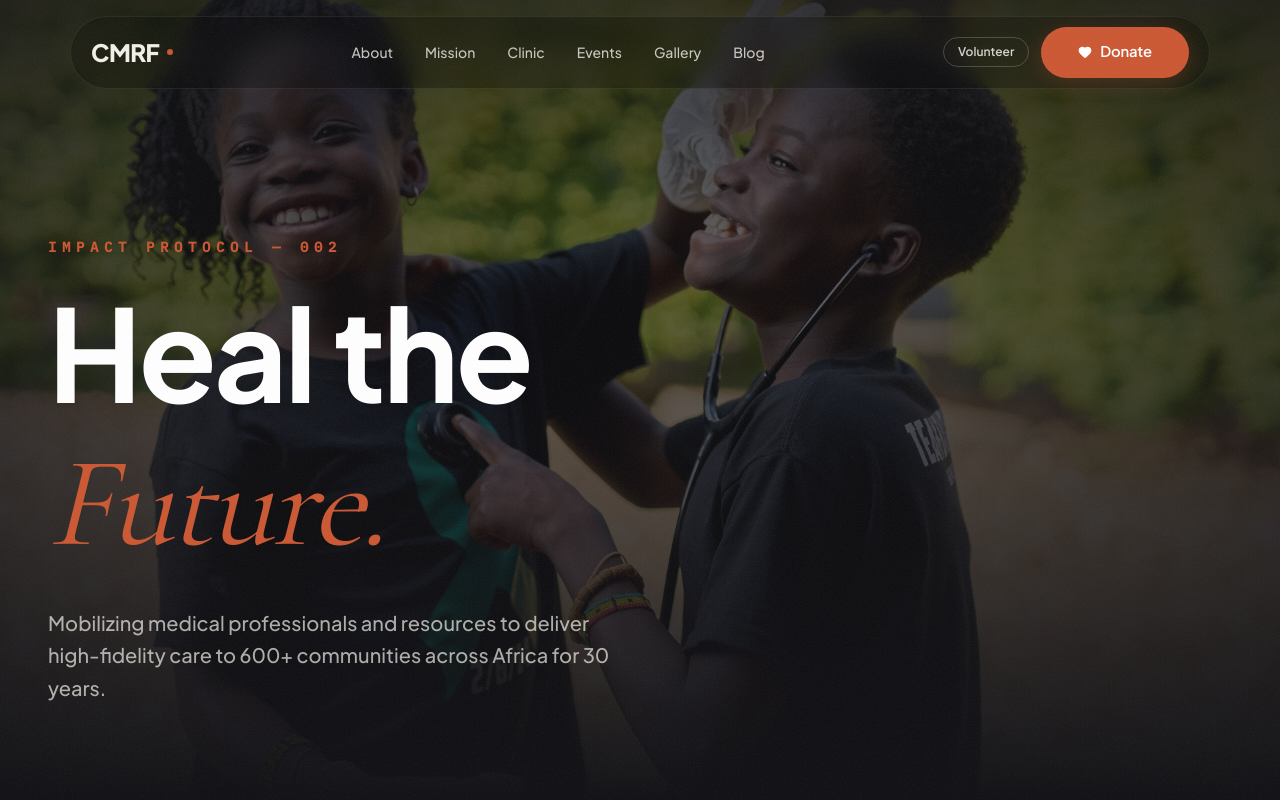
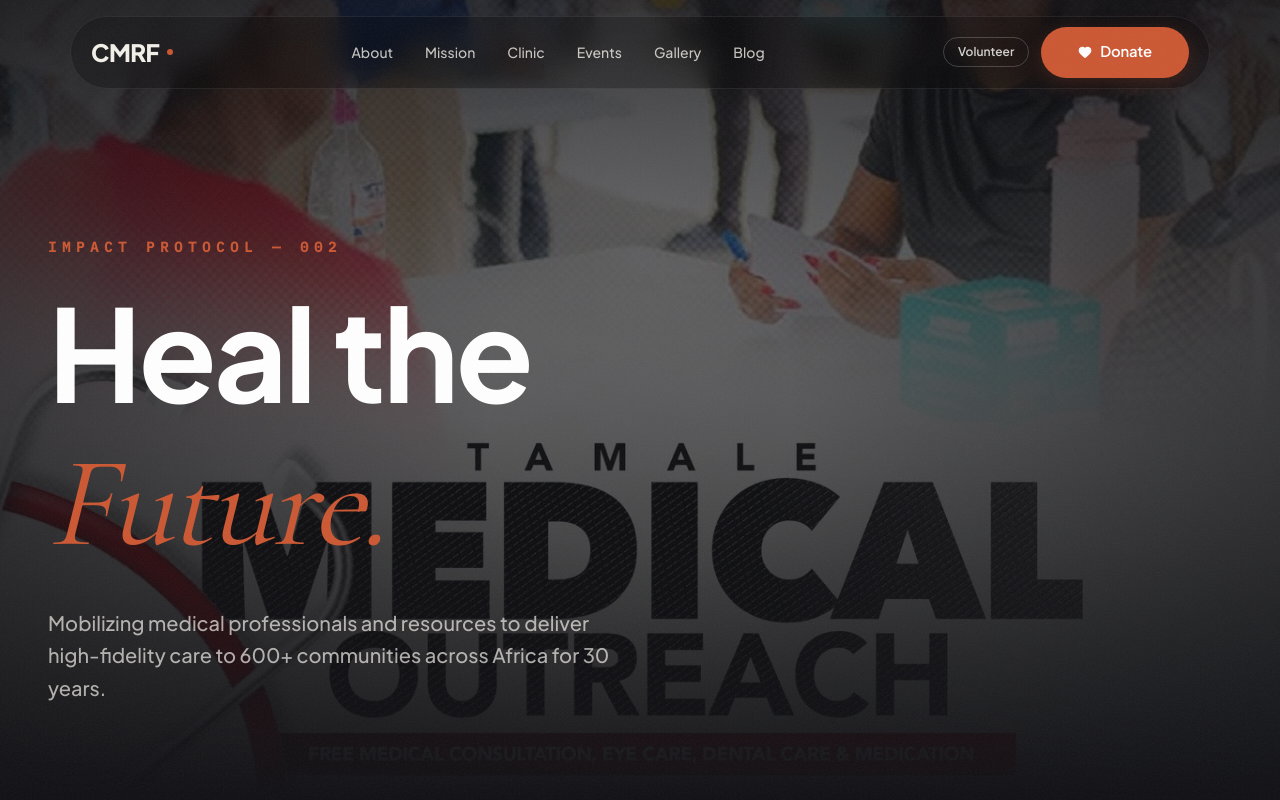
Before and after one commit to Annankra/cmrf, a Next.js app: page /donate in a window 1280 px wide. Shown: the top 800 px of the page. Built offline with nearby package versions, Linux system fonts and the light colour scheme.

Commit message:
feat(donate): update donate page hero image to compelling 'Bringing Hope and Healing' mission outreach photo

```diff
--- a/src/app/(frontend)/donate/page.tsx
+++ b/src/app/(frontend)/donate/page.tsx
@@ -54,7 +54,7 @@ export default function DonatePage() {
                 <div
                     className="absolute inset-0 bg-cover bg-center lg:bg-fixed scale-110"
                     style={{
-                        backgroundImage: `url('/childerndoctor.jpg')`,
+                        backgroundImage: `url('/hero/bringing-hope-and-healing.webp')`,
                     }}
                 />
                 <div className="absolute inset-0 bg-gradient-to-t from-[var(--color-charcoal)] via-[var(--color-charcoal)]/60 to-transparent" />
```
Also changed, not shown: public/hero/bringing-hope-and-healing.webp (added).
